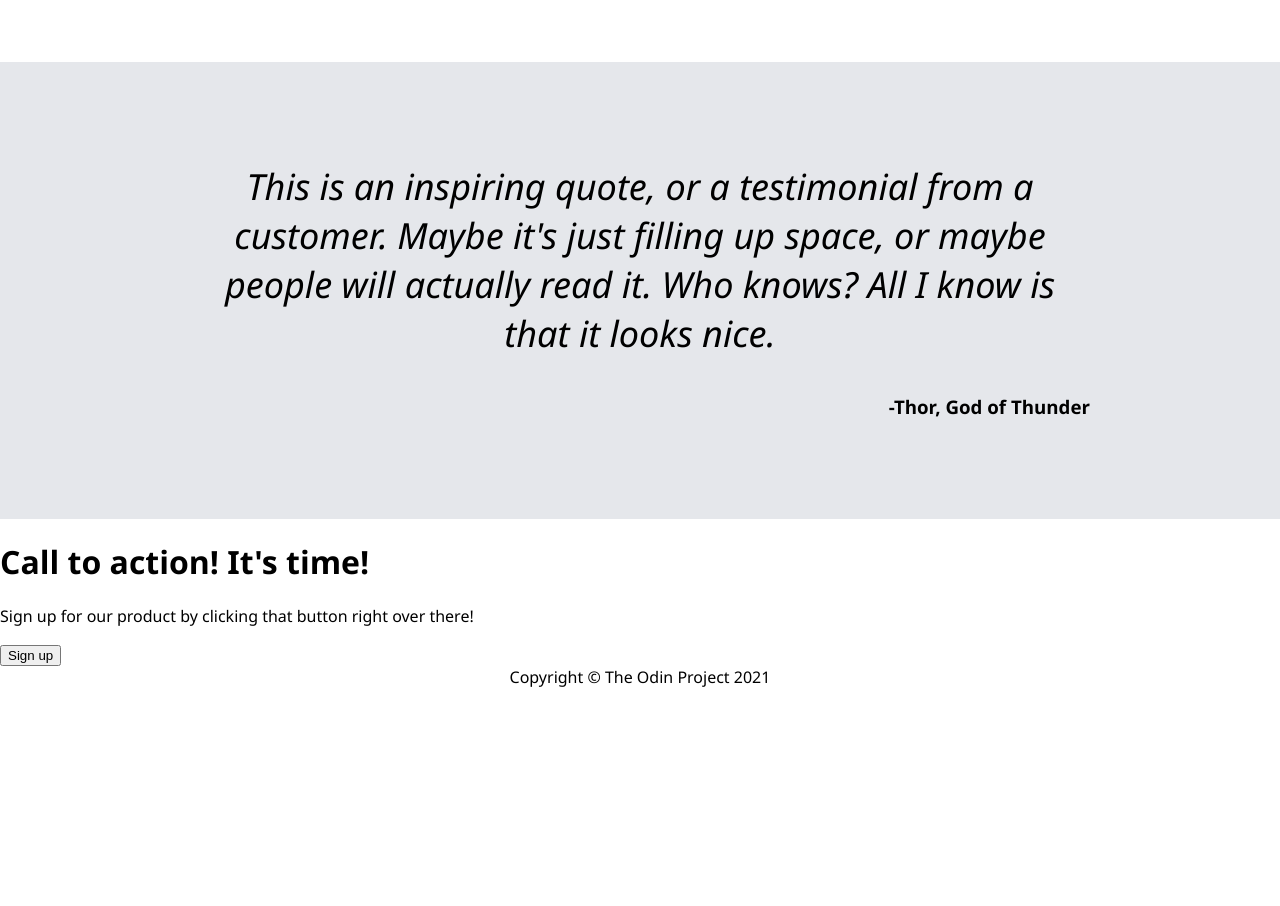
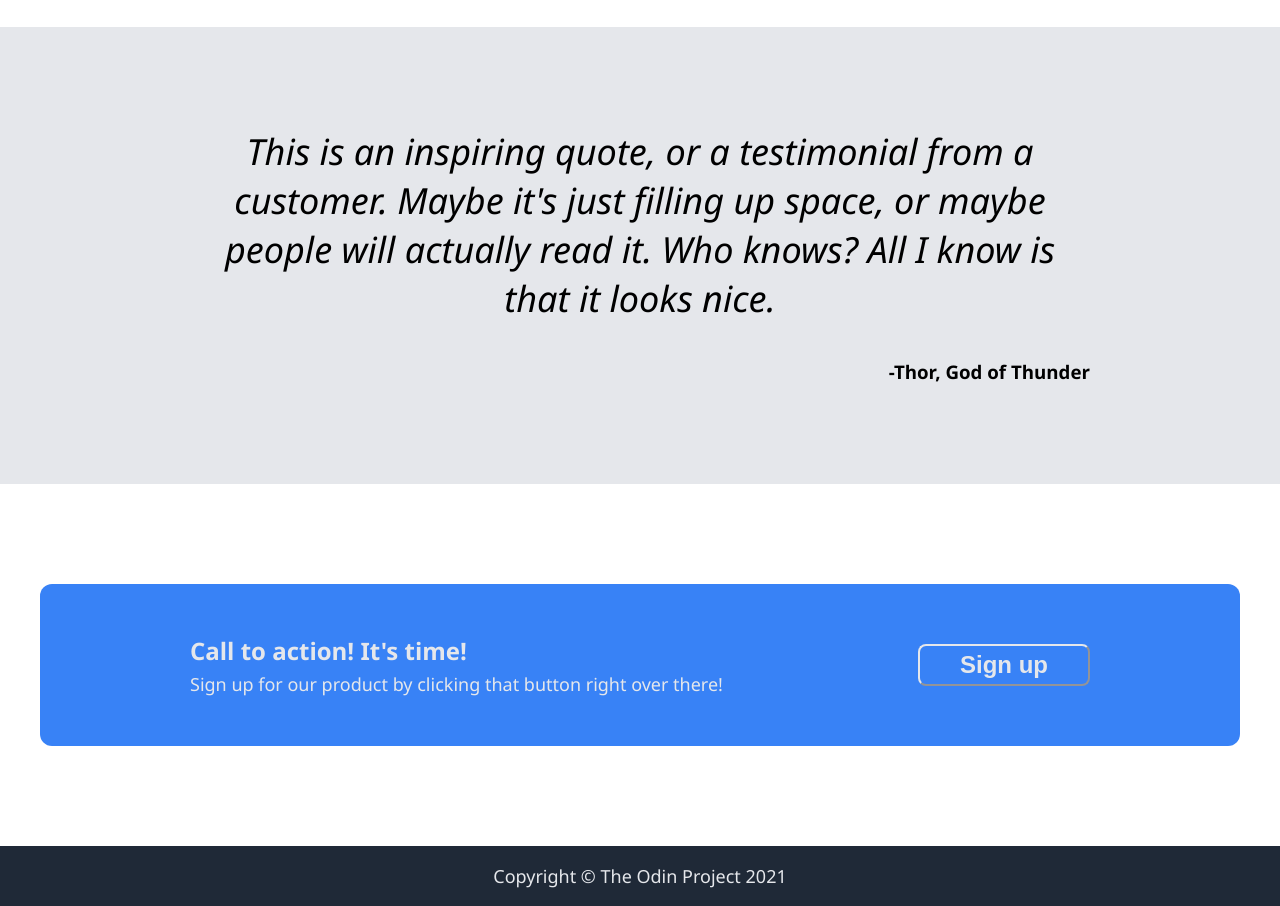
Before and after one commit to artemkalantarov/project-landing-page, a plain HTML site: page index.html in a window 1280 px wide. Shown: the part 1080-1986 px from the top of the page. Before the commit the page ends 1768 px from the top, so only its background shows below. Drawn offline with Linux system fonts and the light colour scheme.

Commit message:
Finalize the styling of the landing page
This finalized the landing page by finalizing the styling.
Fixes the issues of flex, makes sure information is wrapping
and main image shrink.

```diff
--- a/index.html
+++ b/index.html
@@ -27,7 +27,9 @@
                     It's a smaller font and color is lower contrast</p>
                     <button>Sign Up</button>
                 </div>
-                <img src="images/banner-image.jpg" alt="this is a placeholder for an image">
+                <div class="banner-right">
+                    <img src="images/banner-image.jpg" alt="this is a placeholder for an image">
+                </div>
             </div>
         </div>
         <div class="information">
@@ -62,13 +64,21 @@
             </div>
         </div>
         <div class="call-to-action">
-            <h1>Call to action! It's time!</h1>
-            <p>Sign up for our product by clicking that button right over there!</p>
-            <button>Sign up</button>
+            <div class="call-to-action-container">
+                <div class="call-to-action-content">
+                    <div class="call-to-action-content-left">
+                        <h1>Call to action! It's time!</h1>
+                        <p>Sign up for our product by clicking that button right over there!</p>
+                    </div>
+                    <button>Sign up</button>
+                </div>
+            </div>
         </div>
     </div>
     <footer>
-        <div class="copyright">Copyright © The Odin Project 2021</div>
+        <div class="footer-content">
+            <p>Copyright © The Odin Project 2021</p>
+        </div>
     </footer>
 </body>
 </html>
--- a/styles.css
+++ b/styles.css
@@ -1,7 +1,3 @@
-html{
-    font-family:'Segoe UI', Tahoma, Geneva, Verdana, sans-serif
-}
-
 body {
     display: flex;
     flex-direction: column;
@@ -9,8 +5,7 @@ body {
     margin: 0;
     padding: 0;
     align-items: center;
-
-
+    font-family:'Segoe UI', Tahoma, Geneva, Verdana, sans-serif
 }
 
 header {
@@ -20,6 +15,7 @@ header {
 
 .navbar {
     margin:0 auto;
+    padding: 0 30px;
     max-width: 1200px;
     display: flex;
     justify-content: center;
@@ -40,8 +36,8 @@ header ul {
 }
 
 .banner-content img {
+    width: 100%;
     max-width: 600px;
-    width: 100%;
 }
 
 .logo {
@@ -63,7 +59,22 @@ header a {
 }
 
 footer {
+    width: 100%;
+    background-color: #1F2937;
+}
+
+.footer-content {
     display: flex;
+    justify-content: center;
+    align-items: center;
+    padding: 0px 20px;
+    margin:0 auto;
+    max-width: 1200px;
+}
+
+.footer-content p {
+    font-size: 18px;
+    color: #E5E7EB;
 }
 
 .banner {
@@ -76,7 +87,7 @@ footer {
     justify-content: space-between;
     align-items: center;
     gap: 50px;
-    padding: 50px;
+    padding: 30px;
     margin:0 auto;
     max-width: 1200px;
 }
@@ -112,6 +123,7 @@ footer {
     display: flex;
     justify-content: space-between;
     width: 100%;
+    flex-wrap: wrap;
 }
 
 .information-card {
@@ -134,6 +146,7 @@ footer {
     align-items: center;
     max-width: 900px;
     margin: 0 auto;
+    padding: 0 30px;
     margin-bottom: 100px;
 }
 
@@ -162,5 +175,64 @@ footer {
 }
 .quotes-content {
     margin:100px auto;
+    padding: 0 30px;
     max-width: 900px;
 }
+
+.call-to-action {
+    width: 100%;
+}
+
+.call-to-action-container {
+    max-width: 1200px;
+    width: 100%;
+    background-color: #3882F6;
+    display: flex;
+    justify-content: center;
+    margin: 100px auto;
+    border-radius: 12px;
+}
+
+.call-to-action-content {
+    display: flex;
+    max-width: 900px;
+    width: 100%;
+    justify-content: space-between;
+    align-items: center;
+    padding: 50px;
+    gap: 20px;
+}
+
+.call-to-action-content-left {
+    display: flex;
+    flex-direction: column;
+}
+
+.call-to-action-content-left h1 {
+    margin: 0;
+    margin-bottom: 5px;
+    padding: 0;
+    font-size: 24px;
+    font-weight: 900;
+    color: #E5E7EB;
+}
+
+.call-to-action-content-left p {
+    margin: 0;
+    padding: 0;
+    font-size: 18px;
+    font-weight: 500;
+    color: #E5E7EB;
+}
+
+.call-to-action-content button {
+    margin: 0;
+    padding: 5px 40px;
+    background-color: #3882F6;
+    border-color: #E5E7EB;
+    border-radius: 8px;
+    color: #E5E7EB;
+    font-size: 24px;
+    font-weight: 900;
+    flex-shrink: 0;
+}
```
